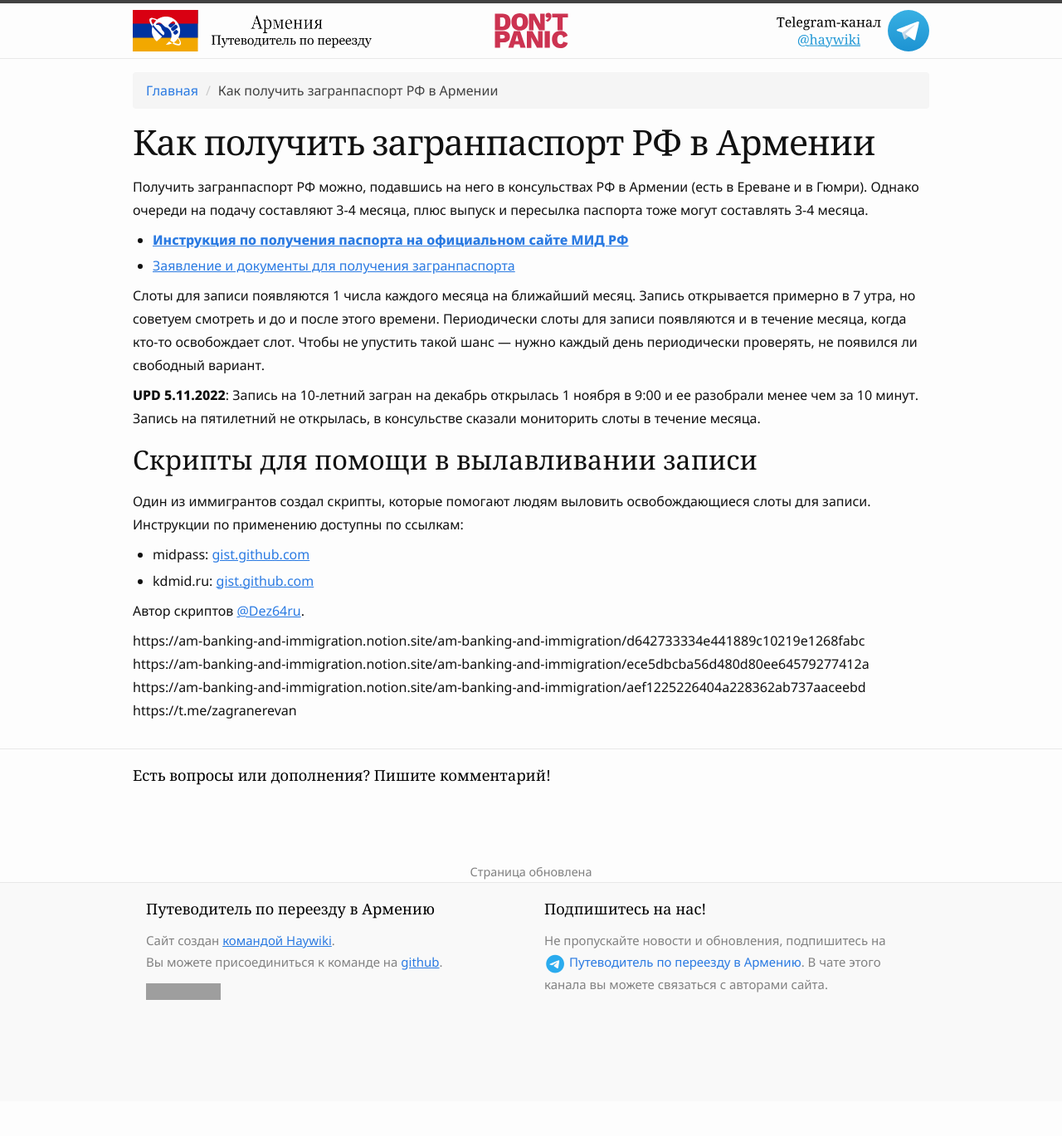
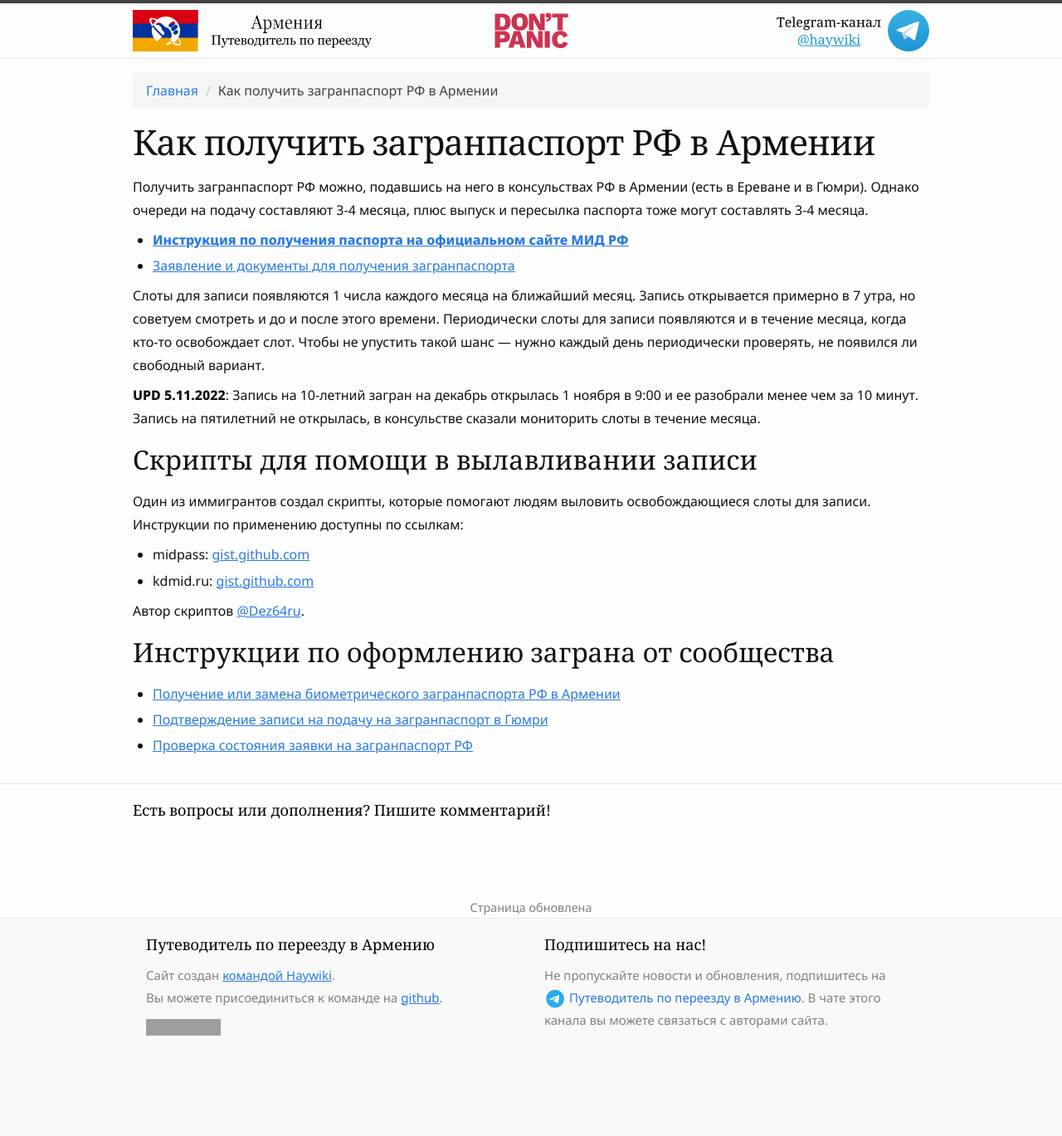
Before and after one commit to haywiki/haywiki.github.io, a Jekyll site: the page built from russia/zagran.md, in a window 1280 px wide. Shown: the whole page at 83% size. Built offline with Jekyll 4.4.1, drawn with Linux system fonts in a browser that asks for light colours; nearby versions of some CDN libraries; a script that is not in the unit is left out; before the commit the page ends 1327 px from its top, so only the background shows below that; grey boxes are pictures that could not be loaded.

Commit message:
обновлена страница на загран

```diff
--- a/redirects.conf
+++ b/redirects.conf
@@ -28,3 +28,4 @@ rewrite ^/life/russian-vpn\.html$ /russia/russian-vpn.html permanent;
 rewrite ^/business/ru-ip-close\.html$ /russia/ru-ip-close.html permanent;
 rewrite ^/documents/power-of-attorney\.html$ /russia/power-of-attorney.html permanent;
 rewrite ^/money/notifications\.html$ /russia/notifications.html permanent;
+rewrite ^/documents/zagran\.html$ /russia/zagran.html permanent;
--- a/documents/zagran.md
+++ b/russia/zagran.md
@@ -27,7 +27,8 @@ display_toc: false
 
 Автор скриптов [@Dez64ru](https://t.me/Dez64ru).
 
-https://am-banking-and-immigration.notion.site/am-banking-and-immigration/d642733334e441889c10219e1268fabc
-https://am-banking-and-immigration.notion.site/am-banking-and-immigration/ece5dbcba56d480d80ee64579277412a
-https://am-banking-and-immigration.notion.site/am-banking-and-immigration/aef1225226404a228362ab737aaceebd
-https://t.me/zagranerevan
+## Инструкции по оформлению заграна от сообщества
+
+- [Получение или замена биометрического загранпаспорта РФ в Армении](https://www.notion.so/d642733334e441889c10219e1268fabc)
+- [Подтверждение записи на подачу на загранпаспорт в Гюмри](https://www.notion.so/ece5dbcba56d480d80ee64579277412a)
+- [Проверка состояния заявки на загранпаспорт РФ](https://www.notion.so/aef1225226404a228362ab737aaceebd)
```
Also changed, not shown: index.md (+1 -1 lines).
